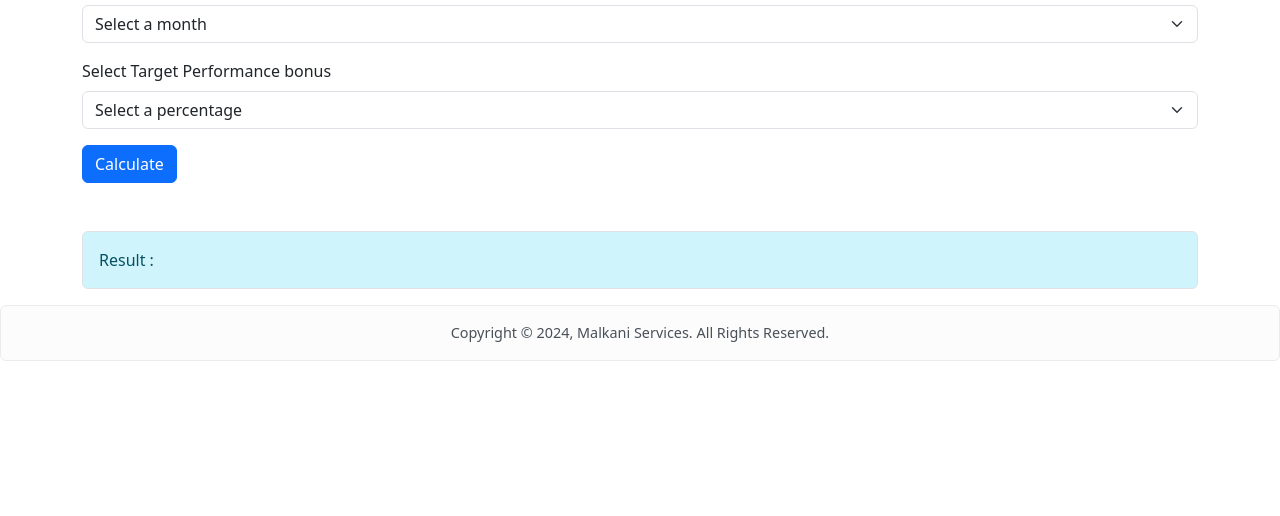
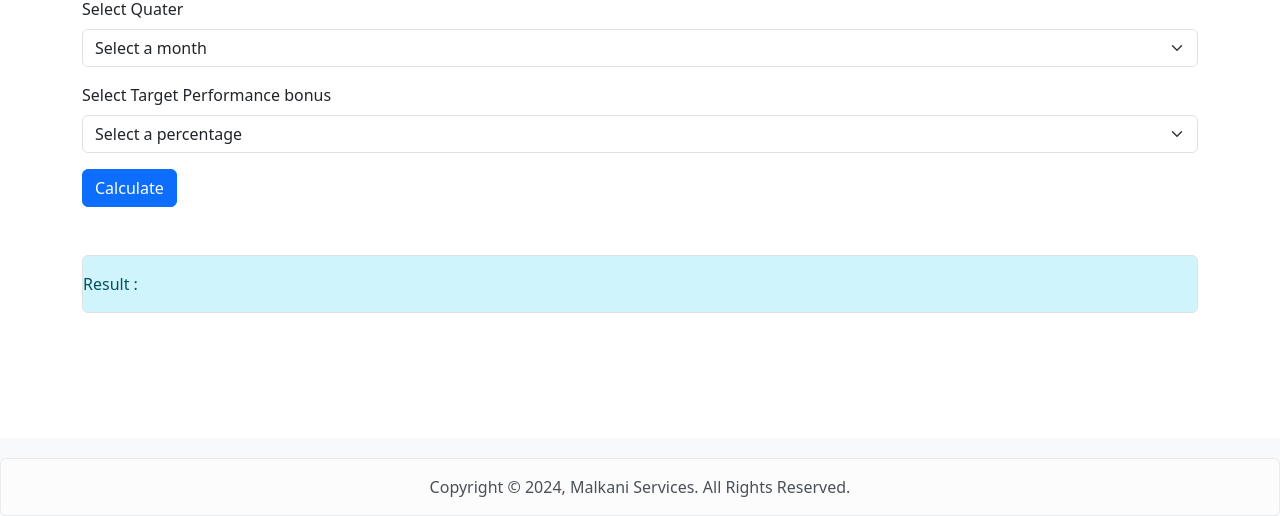
Before and after one commit to amirmalkani/Quater-Pay-Calculator, a plain HTML site: page index.html in a window 1280 px wide. Shown: the part 284-800 px from the top of the page. Drawn offline with nearby package versions, Linux system fonts and the light colour scheme.

Commit message:
Update style.css

```diff
--- a/style.css
+++ b/style.css
@@ -1,37 +1,64 @@
 *{
     margin: 0;padding: 0;
+    box-sizing: border-box;
 }
 input::-webkit-outer-spin-button,
 input::-webkit-inner-spin-button {
   -webkit-appearance: none;
   margin: 0;
 }
-#footer {
+
+body{
+    display: flex;
+    flex-direction: column;
+    min-height: 100vh;
+}
+main {
+    flex: 1; /* Makes the main content take up available space */
+}
+.footerMain {
+    background-color: #f8f9fa; /* Light grey background for footer */
+    /* padding: 10px 0; */
+    text-align: center;
+    width: 100%;
+}
+/* #footer {
     position: static;
     bottom: 0;
     width: 100%;
     margin-bottom: 0;
     font-size: 0.9rem;
-}
-#footer1{
-    position: static;
+} */
+/* #footer1{ */
+    /* position: static; */
     /* position: fixed; */
-    bottom: 0;
+    /* bottom: 0;
     width: 100%;
     margin-bottom: 0;
-    font-size: 0.9rem;
-}
+    font-size: 0.9rem; */
+/* } */
+
 
 .h-fit{
     height: fit-content;
 }
 
-/* .footerMain{
-    position: relative;
-} */
+.alert{
+    padding-left: 0 !important;
+    padding-right: 0 !important;
+    margin-top: 20px;
+    margin-bottom: 0 !important;
+}
 
 .card {
     animation: fadeIn 1s ease-in-out;
+}
+
+.f-9{
+    font-size: 0.9rem !important;
+}
+.f-6{
+    font-size: 0.8rem !important;
 }
 
 @keyframes fadeIn {
```
